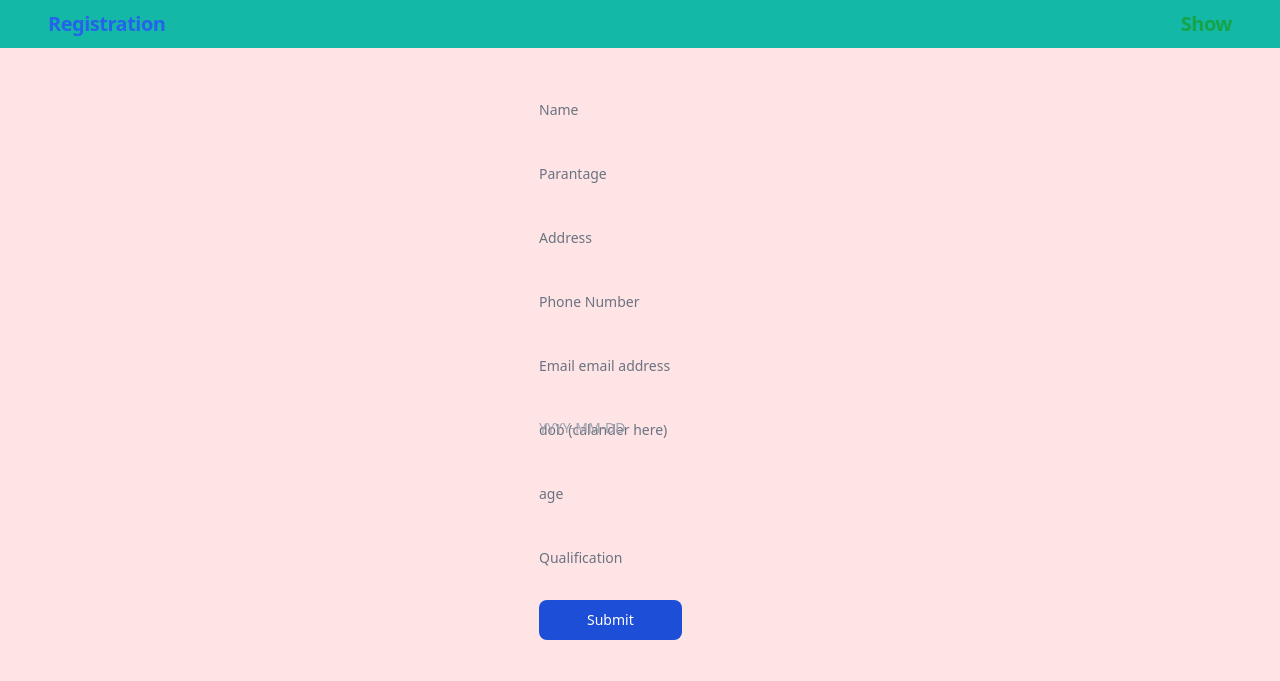
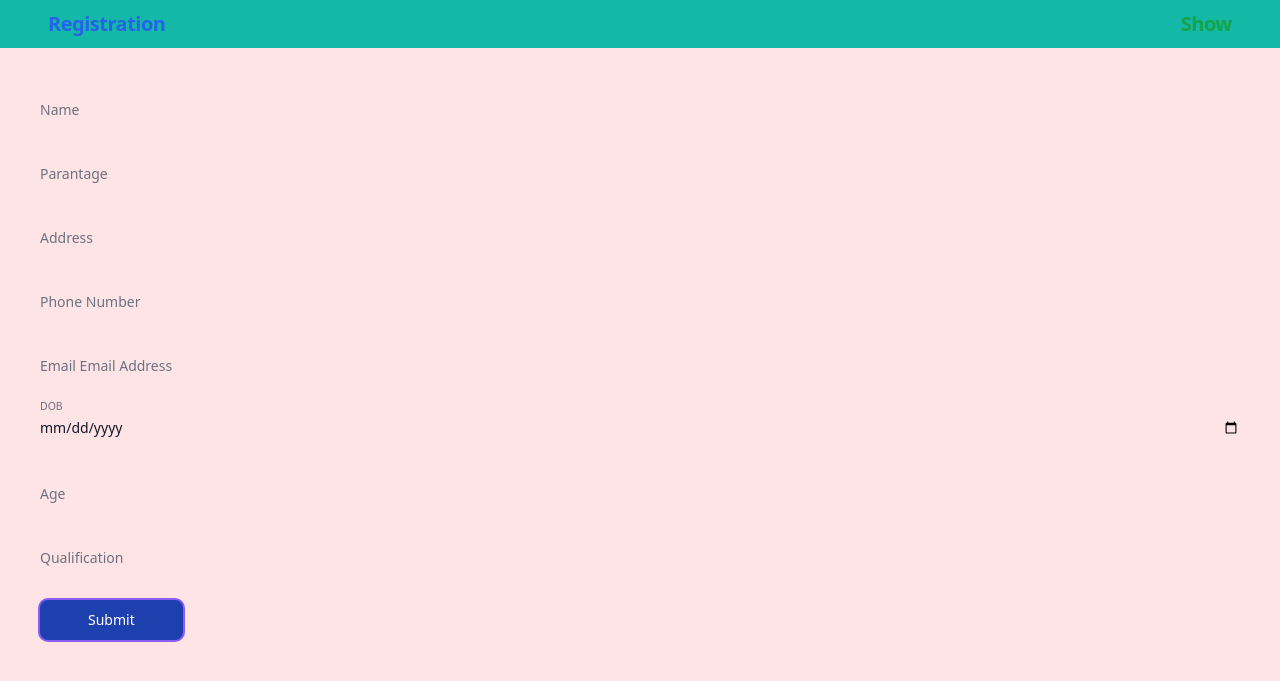
Before and after one commit to Aaquib10681/registration_app, a Django app: page /category/1/ in a window 1280 px wide. Shown: the top 681 px of the page. Run offline with Django 4.2, Linux system fonts and the light colour scheme; some libraries are stand-ins or nearby versions.

Commit message:
added new changes

```diff
--- a/templates/base.html
+++ b/templates/base.html
@@ -27,14 +27,14 @@
 
     <div class=" flex items-center flex-shrink-0 text-white ml-6">
 
-      <a class="font-semibold text-xl tracking-tight px-6 py-2.5 text-blue-600"
+      <a class="font-semibold text-xl tracking-tight px-6 py-2.5 text-blue-600 hover:text-red-500 "
         href="{% url 'category_list' %}">Registration</a>
 
 
     </div>
 
     <div class="flex items-center flex-shrink-0 text-white mr-6">
-      <a class="font-semibold text-xl tracking-tight px-6 py-2.5 text-green-600"
+      <a class="font-semibold hover:text-yellow-500 text-xl tracking-tight px-6 py-2.5 text-green-600"
         href="{% url 'registered_category' %}">Show</a>
     </div>
     </div>
--- a/templates/registered_category.html
+++ b/templates/registered_category.html
@@ -14,7 +14,7 @@
     <h5 class="text-gray-900 text-xl leading-tight font-medium mb-2"> {{category.name}} </h5>
 
 
-    <a type="button" class=" inline-block px-6 py-2.5 bg-blue-600 text-white font-medium text-xs leading-tight uppercase rounded shadow-md hover:bg-blue-700 hover:shadow-lg
+    <a type="button" class=" inline-block px-6 py-2.5 bg-blue-600 text-white font-medium text-xs leading-tight uppercase rounded shadow-md   hover:bg-purple-700 hover:text-green-500 ring-3.5 ring-pink-500  hover:shadow-lg
       focus:bg-blue-700 focus:shadow-lg focus:outline-none focus:ring-0 active:bg-blue-800 active:shadow-lg transition
       duration-150 ease-in-out" href="{% url 'show_category_players' id=category.id %}">Show Registered Playes</a>
 
--- a/templates/registration_page.html
+++ b/templates/registration_page.html
@@ -5,15 +5,15 @@
 
 {% block content %}
 
-<div class="">
+<div class="flex flex-col flex-1  basis-1/2 ">
   <form action="{% url 'create_player_object' id=category_id %}" method="post">
     {% csrf_token %}
     <input type="hidden" id="custId" name="cat_id" value="{{category_id}}">
     <!-- Name -->
     <div class="relative z-0 mb-6 w-full group">
       <input type="text" name="name" id="floating_first_name"
-        class="block py-2.5 px-0 w-full text-sm text-gray-900 bg-transparent border-0 border-b-2 border-gray-300 appearance-none dark:text-white dark:border-gray-600 dark:focus:border-blue-500 focus:outline-none focus:ring-0 focus:border-blue-600 peer"
-        placeholder=" " required />
+        class="block py-2.5  px-0 w-full text-sm text-green-900 bg-transparent border-0 border-b-2 border-gray-300 appearance-none dark:text-white dark:border-gray-600 dark:focus:border-blue-500 focus:outline-none focus:ring-0 focus:border-blue-600 peer"
+        placeholder="  " required />
       <label for="floating_first_name"
         class="peer-focus:font-medium absolute text-sm text-gray-500 dark:text-gray-400 duration-300 transform -translate-y-6 scale-75 top-3 -z-10 origin-[0] peer-focus:left-0 peer-focus:text-blue-600 peer-focus:dark:text-blue-500 peer-placeholder-shown:scale-100 peer-placeholder-shown:translate-y-0 peer-focus:scale-75 peer-focus:-translate-y-6">
         Name</label>
@@ -56,16 +56,16 @@
         placeholder=" " required />
       <label for="floating_email"
         class="peer-focus:font-medium absolute text-sm text-gray-500 dark:text-gray-400 duration-300 transform -translate-y-6 scale-75 top-3 -z-10 origin-[0] peer-focus:left-0 peer-focus:text-blue-600 peer-focus:dark:text-blue-500 peer-placeholder-shown:scale-100 peer-placeholder-shown:translate-y-0 peer-focus:scale-75 peer-focus:-translate-y-6">Email
-        email address</label>
+        Email Address</label>
     </div>
     <!-- dob -->
     <div class="relative z-0 mb-6 w-full group">
-      <input type="text" name="dob" id="floating_first_name"
+      <input type="date" value="01-01-2000" name="dob" id="fdate"
         class="block py-2.5 px-0 w-full text-sm text-gray-900 bg-transparent border-0 border-b-2 border-gray-300 appearance-none dark:text-white dark:border-gray-600 dark:focus:border-blue-500 focus:outline-none focus:ring-0 focus:border-blue-600 peer"
         placeholder="YYYY-MM-DD" required />
-      <label for="floating_first_name"
+      <label for="fdate"
         class="peer-focus:font-medium absolute text-sm text-gray-500 dark:text-gray-400 duration-300 transform -translate-y-6 scale-75 top-3 -z-10 origin-[0] peer-focus:left-0 peer-focus:text-blue-600 peer-focus:dark:text-blue-500 peer-placeholder-shown:scale-100 peer-placeholder-shown:translate-y-0 peer-focus:scale-75 peer-focus:-translate-y-6">
-        dob (calander here)</label>
+        DOB </label>
     </div>
 
     <!-- age -->
@@ -75,7 +75,7 @@
         placeholder=" " required />
       <label for="floating_first_name"
         class="peer-focus:font-medium absolute text-sm text-gray-500 dark:text-gray-400 duration-300 transform -translate-y-6 scale-75 top-3 -z-10 origin-[0] peer-focus:left-0 peer-focus:text-blue-600 peer-focus:dark:text-blue-500 peer-placeholder-shown:scale-100 peer-placeholder-shown:translate-y-0 peer-focus:scale-75 peer-focus:-translate-y-6">
-        age</label>
+        Age</label>
     </div>
 
     <!-- qualification -->
@@ -89,7 +89,7 @@
     </div>
     <!-- Submit button -->
     <button type="submit"
-      class="text-white bg-blue-700 hover:bg-blue-800 focus:ring-4 focus:outline-none focus:ring-blue-300 font-medium rounded-lg text-sm w-full sm:w-auto px-5 py-2.5 text-center dark:bg-blue-600 dark:hover:bg-blue-700 dark:focus:ring-blue-800">Submit</button>
+      class=" ring-2 ring-violet-500 text-white bg-blue-700   hover:bg-yellow-700 hover:text-red-500 bg-blue-800 focus:ring-4 focus:outline-none focus:ring-blue-300 font-medium rounded-lg text-sm w-full sm:w-auto px-5 py-2.5 text-center dark:bg-blue-600 dark:hover:bg-blue-700 dark:focus:ring-blue-800">Submit</button>
   </form>
 
   {% endblock %}
```
Also changed, not shown: templates/category_page.html (+4 -3 lines), templates/player_detail_page.html (+10 -8 lines), templates/show_category_players.html (+10 -5 lines), db.sqlite3.
